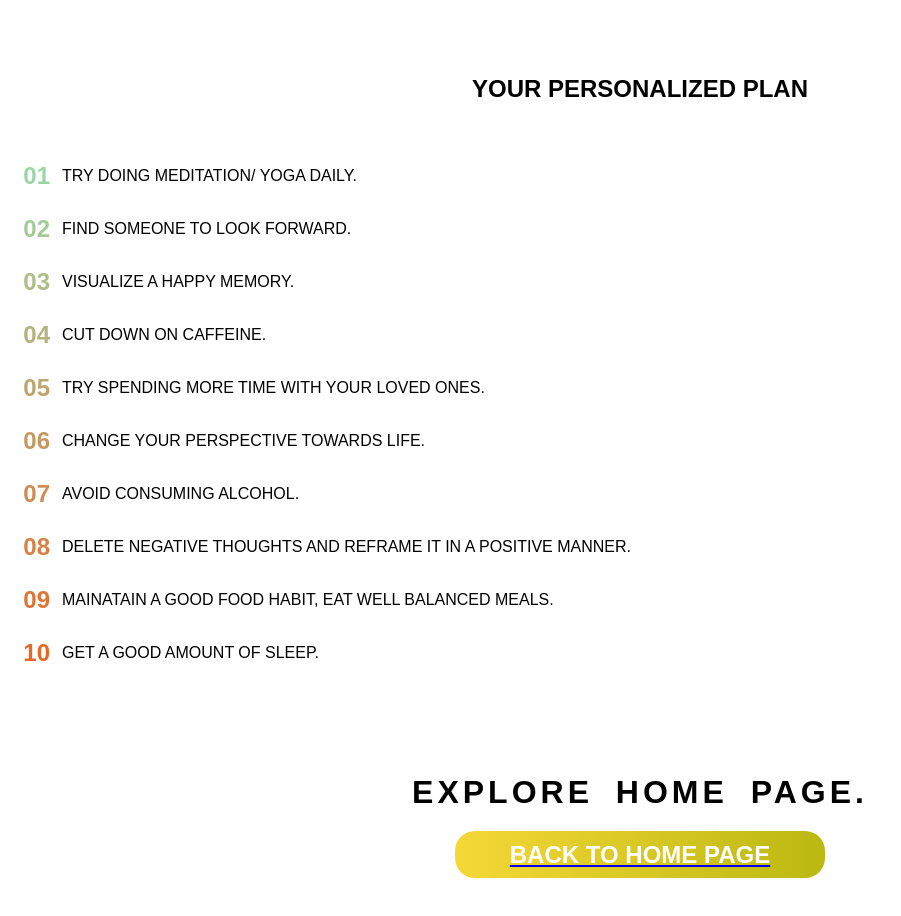
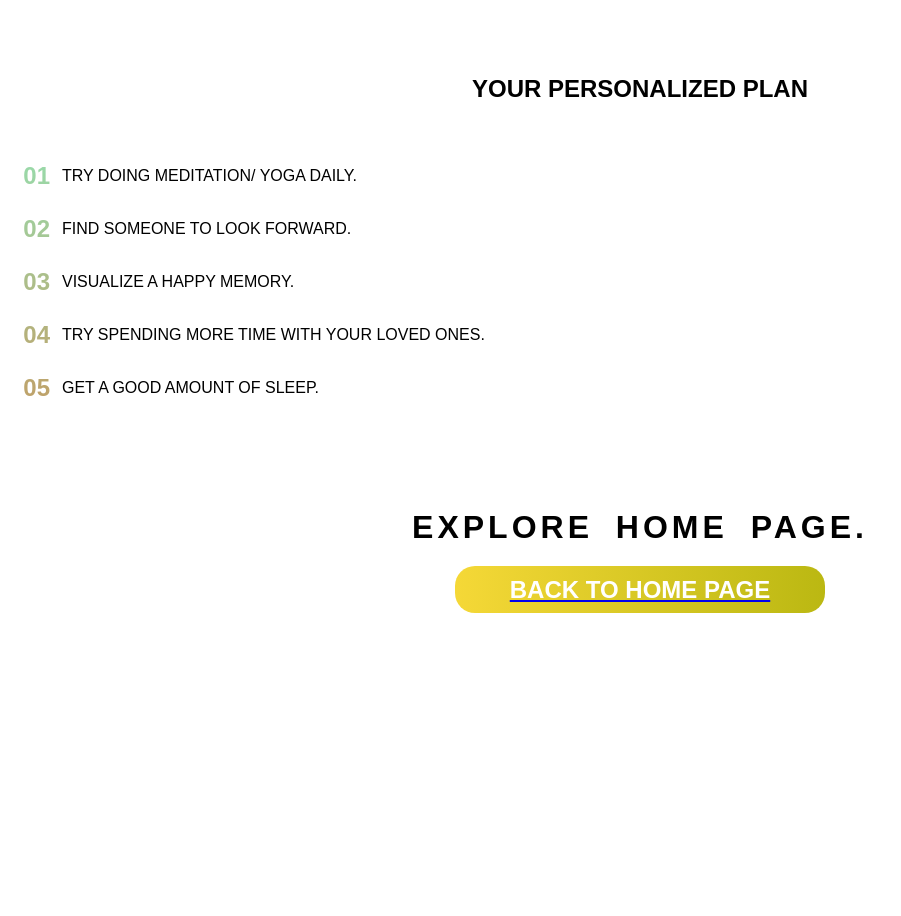
Before and after one commit to tanishkarao16/Mental_Health_and_Awareness, a plain HTML site: page plan_angeri.html in a window 1280 px wide. Shown: the whole page, without its empty margins (0-901 px from the left). After the commit the page ends 800 px from the top, so only its background shows below. Drawn offline with Linux system fonts and the light colour scheme.

Commit message:
Update plan_angeri.html

```diff
--- a/plan_angeri.html
+++ b/plan_angeri.html
@@ -16,12 +16,7 @@
           <li>TRY DOING MEDITATION/ YOGA DAILY.</li>
           <li>FIND SOMEONE TO LOOK FORWARD.</li>
           <li>VISUALIZE A HAPPY MEMORY.</li>
-          <li>CUT DOWN ON CAFFEINE.</li>
           <li>TRY SPENDING MORE TIME WITH YOUR LOVED ONES.</li>
-          <li>CHANGE YOUR PERSPECTIVE TOWARDS LIFE.</li>
-          <li>AVOID CONSUMING ALCOHOL.</li>
-          <li>DELETE NEGATIVE THOUGHTS AND REFRAME IT IN A POSITIVE MANNER.</li>
-          <li>MAINATAIN A GOOD FOOD HABIT, EAT WELL BALANCED MEALS.</li>
           <li>GET A GOOD AMOUNT OF SLEEP.</li>
 
         </ol>
```
